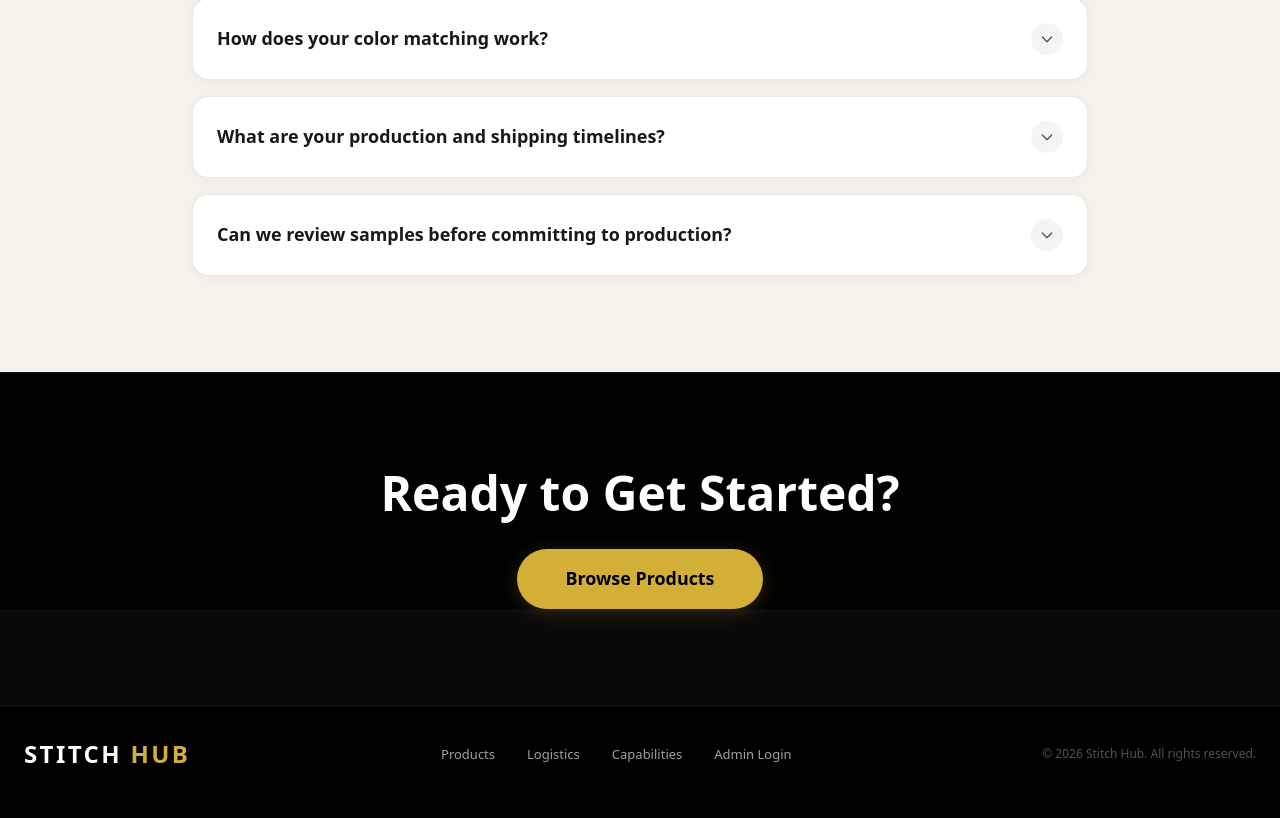
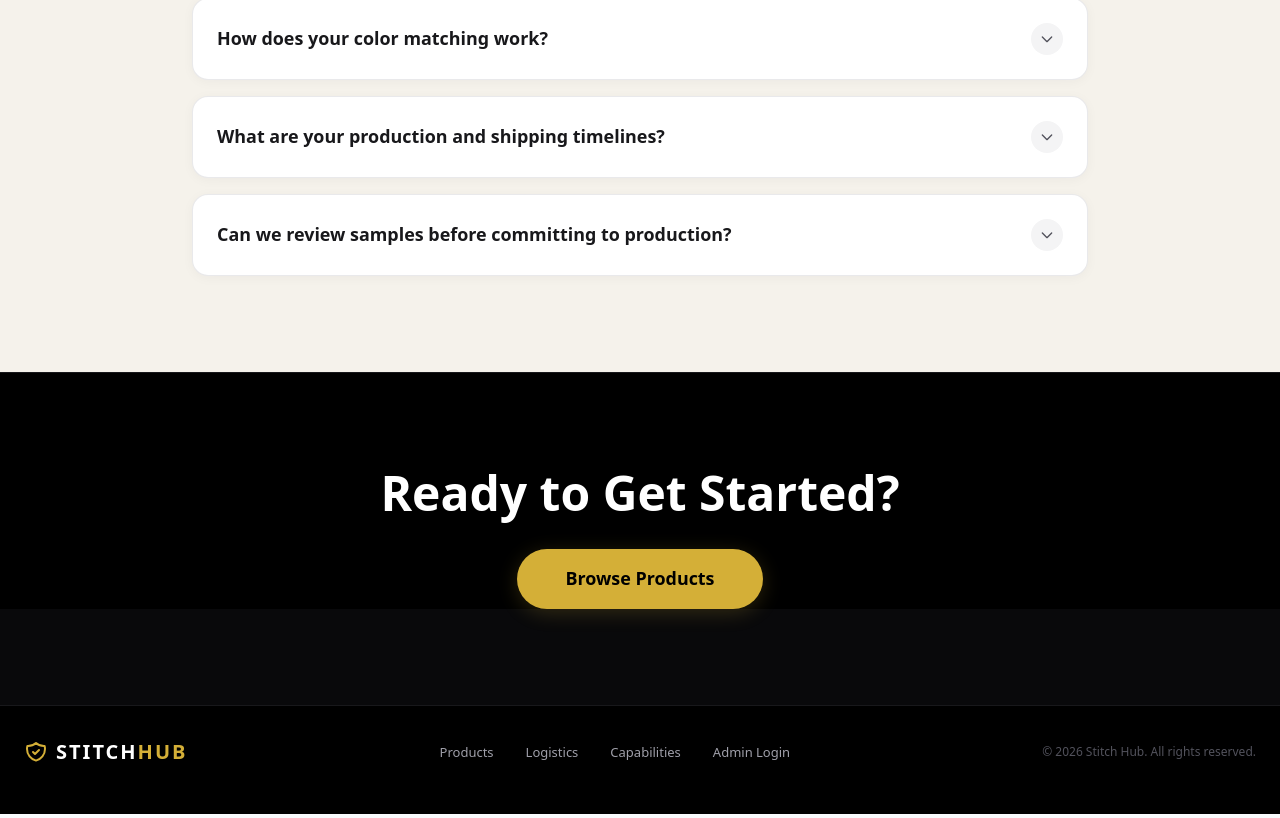
Before and after one commit to 1ewig/stitch-hub, a Next.js app: page / in a window 1280 px wide. Shown: the part 5474-6292 px from the top of the page. Built offline with nearby package versions, Linux system fonts and the light colour scheme; no server answers.

Commit message:
fix: footer logo matches navbar exactly; product lineup cards link to detail pages

```diff
--- a/src/components/landing/LandingFooter.tsx
+++ b/src/components/landing/LandingFooter.tsx
@@ -9,7 +9,14 @@ export default function LandingFooter() {
   return (
     <footer className="bg-black pb-12 px-6 border-t border-zinc-900">
       <div className="max-w-7xl mx-auto pt-8 flex flex-col md:flex-row justify-between items-center gap-6">
-        <div className="text-2xl font-black tracking-widest text-white">STITCH<span className="text-[#d4af37]"> HUB</span></div>
+        <Link href="/" className="flex items-center gap-2 group cursor-pointer">
+          <svg className="w-6 h-6 text-[#d4af37] group-hover:scale-110 transition-transform duration-300" fill="none" viewBox="0 0 24 24" stroke="currentColor">
+            <path strokeLinecap="round" strokeLinejoin="round" strokeWidth={2} d="M9 12l2 2 4-4m5.618-4.016A11.955 11.955 0 0112 2.944a11.955 11.955 0 01-8.618 3.04A12.02 12.02 0 003 9c0 5.591 3.824 10.29 9 11.622 5.176-1.332 9-6.03 9-11.622 0-1.042-.133-2.052-.382-3.016z" />
+          </svg>
+          <div className="text-xl font-black tracking-widest text-white select-none">
+            STITCH<span className="text-[#d4af37]">HUB</span>
+          </div>
+        </Link>
         <div className="flex gap-8 text-sm font-medium text-zinc-400">
           <Link href="/products" className="hover:text-white transition-colors">Products</Link>
           <a href="#" className="hover:text-white transition-colors">Logistics</a>
--- a/src/components/landing/LandingProductLineup.tsx
+++ b/src/components/landing/LandingProductLineup.tsx
@@ -3,6 +3,7 @@
 // ──────────────────────────────────────────────
 
 import Image from "next/image";
+import Link from "next/link";
 
 /** 2×2 product grid showing category thumbnails with hover‑reveal gradient */
 export default function LandingProductLineup() {
@@ -13,12 +14,12 @@ export default function LandingProductLineup() {
 
         <div className="grid grid-cols-1 sm:grid-cols-2 lg:grid-cols-4 gap-6">
           {[
-            { title: "Gildan 18500 Hoodie", cat: "Apparel", img: "/images/products/apparel/hoodie.webp" },
-            { title: "Matte Black Tumbler", cat: "Drinkware", img: "/images/products/drinkware/tumbler.webp" },
-            { title: "Under Armour Polo", cat: "Performance", img: "/images/products/performance/polo.webp" },
-            { title: "Tech Organizer", cat: "Accessories", img: "/images/products/accessories/pouch.webp" }
+            { id: "gildan-18500-hoodie", title: "Gildan 18500 Hoodie", cat: "Apparel", img: "/images/products/apparel/hoodie.webp" },
+            { id: "matte-black-tumbler", title: "Matte Black Tumbler", cat: "Drinkware", img: "/images/products/drinkware/tumbler.webp" },
+            { id: "under-armour-polo", title: "Under Armour Polo", cat: "Performance", img: "/images/products/performance/polo.webp" },
+            { id: "tech-organizer", title: "Tech Organizer", cat: "Accessories", img: "/images/products/accessories/pouch.webp" }
           ].map((product, i) => (
-            <div key={i} className="group cursor-pointer">
+            <Link key={i} href={`/products/${product.id}`} className="group cursor-pointer">
               <div className="w-full aspect-[4/5] bg-zinc-900 rounded-xl mb-4 overflow-hidden border border-zinc-800 group-hover:border-[#d4af37]/40 transition-colors flex items-center justify-center relative">
                 <Image
                   src={product.img}
@@ -33,7 +34,7 @@ export default function LandingProductLineup() {
               </div>
               <h4 className="text-lg font-bold group-hover:text-[#d4af37] transition-colors">{product.title}</h4>
               <p className="text-sm text-zinc-500">{product.cat}</p>
-            </div>
+            </Link>
           ))}
         </div>
       </div>
```
